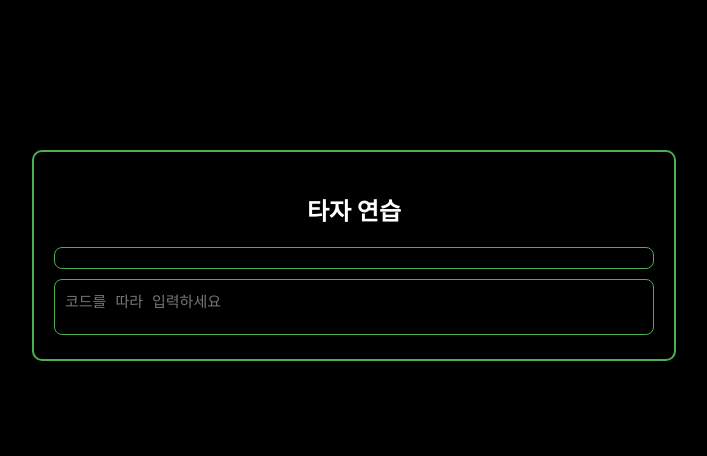
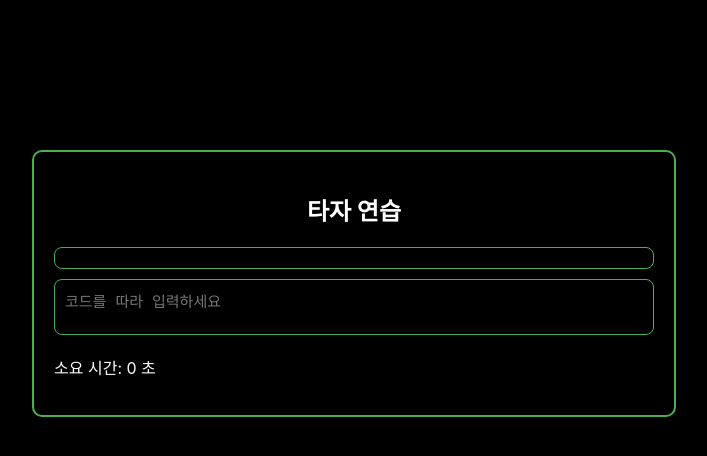
Before and after one commit to maplesyrup0423/DevTyper, a React (Create React App) app: page / in a window 1280 px wide. Shown: the top 456 px of the page, without its empty margins (286-993 px from the left). Built offline with nearby package versions, Linux system fonts and the light colour scheme; no server answers.

Commit message:
이슈 해결 및 타이머 기능

```diff
--- a/src/components/TypingArea.js
+++ b/src/components/TypingArea.js
@@ -1,10 +1,14 @@
-import React, { useState, useEffect } from "react";
+import React, { useState, useEffect, useRef } from "react";
 import "./TypingArea.css";
 
 function TypingArea() {
   const [userInput, setUserInput] = useState("");
   const [fileLink, setFileLink] = useState(""); // 파일 출처 링크
   const [codeToType, setCodeToType] = useState(""); // 따라칠 텍스트
+  const [isFinished, setIsFinished] = useState(false); // 타이핑 완료 여부
+  const [currentTime, setCurrentTime] = useState(0); // 현재 타이머 값
+  const [startTime, setStartTime] = useState(null); // 타이머 시작 시간
+  const timerRef = useRef(null); // useRef로 타이머 변수 선언
 
   // GitHub API에서 lodash 레포지토리의 .js 파일을 가져오는 함수
   const fetchJSFilesFromGithub = async () => {
@@ -87,11 +91,22 @@ function TypingArea() {
   useEffect(() => {
     fetchJSFilesFromGithub(); // 컴포넌트가 처음 렌더링될 때 .js 파일을 가져옵니다.
   }, []);
-
+  /******************************************************************** */
   const handleInputChange = (e) => {
-    setUserInput(e.target.value);
+    const inputValue = e.target.value;
+    setUserInput(inputValue);
+    const cleanedCodeToType = codeToType.replace(/\s+/g, " ").trim();
+    if (!startTime) {
+      setStartTime(new Date().getTime()); // 첫 입력 시 타이머 시작
+    }
+    if (
+      userInput.length - 1 >= cleanedCodeToType.length &&
+      userInput.length > 0
+    ) {
+      setIsFinished(true);
+    }
   };
-
+  /******************************************************************** */
   const renderCode = () => {
     const cleanedCodeToType = codeToType.replace(/\s+/g, " ");
 
@@ -124,6 +139,36 @@ function TypingArea() {
       );
     });
   };
+  /******************************************************************** */
+  const handleKeyDown = (e) => {
+    // Tab 키 입력 시 공백 추가
+    if (e.key === "Tab") {
+      e.preventDefault();
+      setUserInput((prevInput) => prevInput + " ");
+    }
+
+    // Enter 키 입력 시 공백 추가
+    if (e.key === "Enter") {
+      e.preventDefault();
+      setUserInput((prevInput) => prevInput + " ");
+    }
+  };
+
+  /******************************************************************** */
+  useEffect(() => {
+    // 타이머가 작동 중일 때
+    if (startTime && !isFinished) {
+      timerRef.current = setInterval(() => {
+        setCurrentTime((prevTime) => {
+          const updatedTime = (parseFloat(prevTime) || 0) + 0.1; // prevTime이 숫자가 아닐 경우 기본값 0
+          return updatedTime.toFixed(1); // 소수점 한 자리까지 표시
+        });
+      }, 100); // 0.1초마다 업데이트
+    }
+
+    return () => clearInterval(timerRef.current);
+  }, [startTime, isFinished]);
+  /******************************************************************** */
 
   return (
     <div className="typing-area">
@@ -133,7 +178,15 @@ function TypingArea() {
         placeholder="코드를 따라 입력하세요"
         value={userInput}
         onChange={handleInputChange}
+        onKeyDown={handleKeyDown}
+        autoComplete="off" // 자동 완성 비활성화
+        spellCheck="false" // 맞춤법 검사 비활성화
+        disabled={isFinished}
       />
+      <div>
+        <p>소요 시간: {currentTime} 초</p>
+        {isFinished && <p>타이핑 완료!</p>}
+      </div>
     </div>
   );
 }
```
